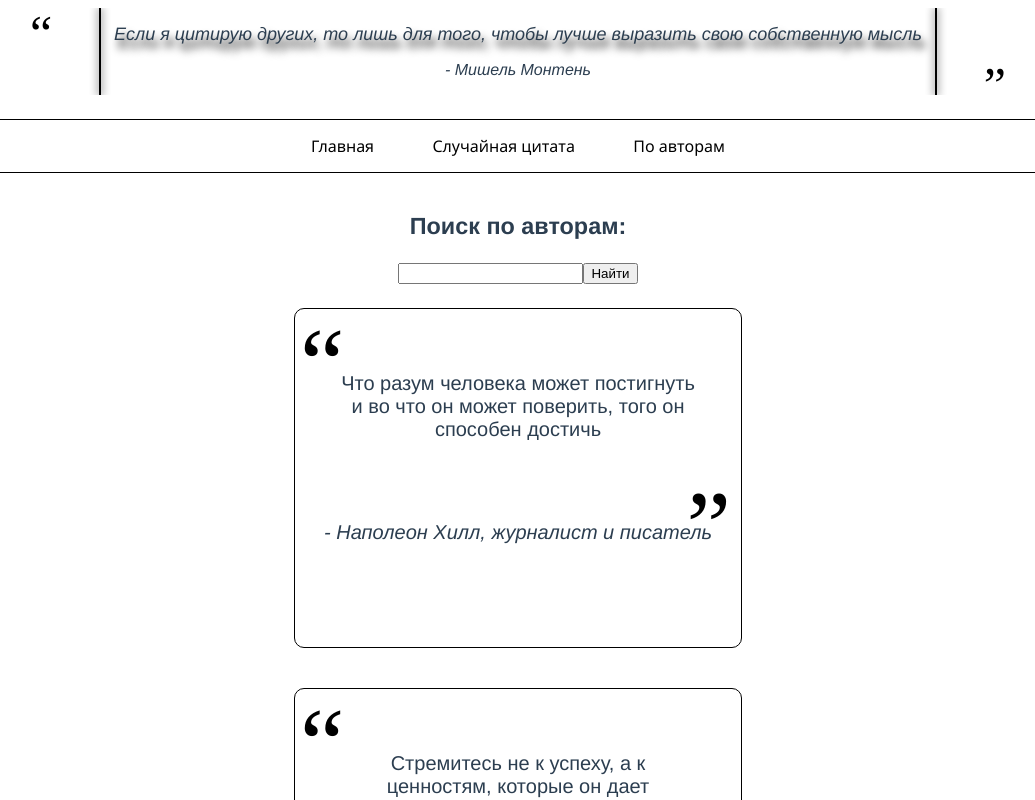
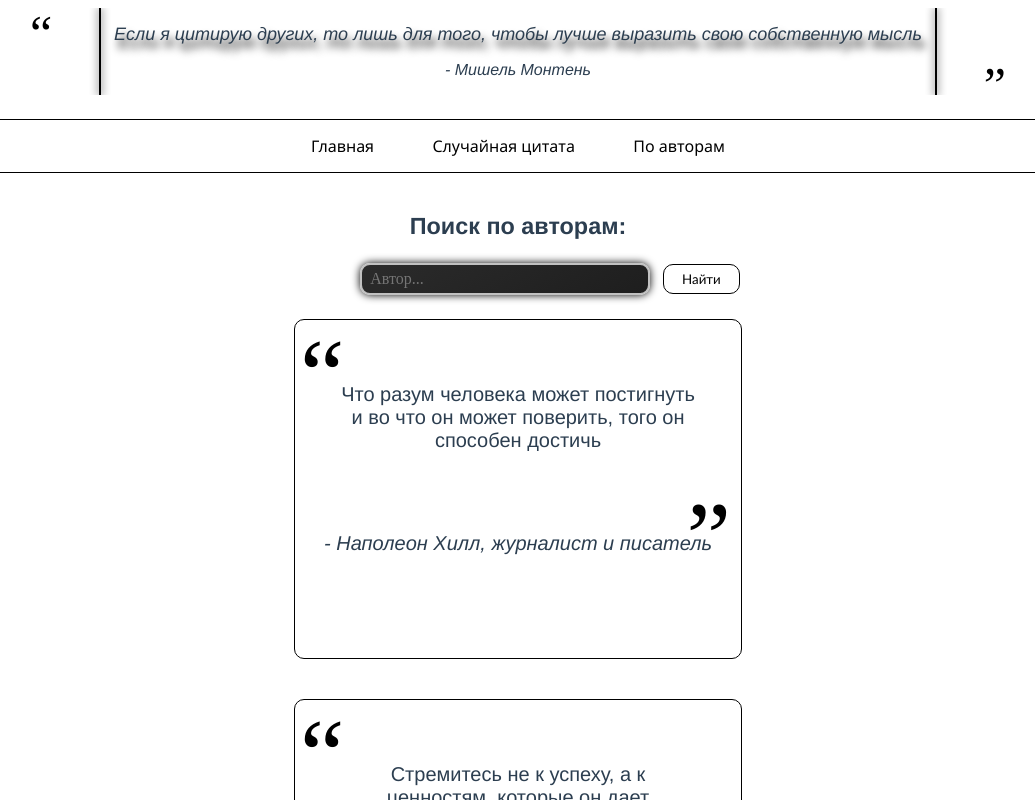
Before and after one commit to beautiful-cookie/cite-for-every-day, a Vue app: page /Authors-filter in a window 1280 px wide. Shown: the top 800 px of the page, without its empty margins (122-1157 px from the left). Built offline with nearby package versions, Linux system fonts and the light colour scheme.

Commit message:
input form styled

```diff
--- a/src/views/AuthorsFilter.vue
+++ b/src/views/AuthorsFilter.vue
@@ -2,8 +2,8 @@
     <div class="content-box">
         <h3>Поиск по авторам: </h3>
         <div class="input-form">
-            <input type="text" v-model="inputTxt">
-            <button v-on:click="saveInpValue">Найти</button>
+            <input placeholder="Автор..." type="text" class="inp" v-model="inputTxt">
+            <button class="inpBtn" v-on:click="saveInpValue">Найти</button>
         </div>
 
         <div class="cites-wrapper">
@@ -37,13 +37,13 @@ export default {
             let citesArr = JSON.parse(citesArrStringify).quotes
 
             cites = citesArr.filter( el =>
-                el.author.includes(this.inputValue)
+                el.author.toLowerCase().includes(this.inputValue)
             )
 
             return cites
         },
         saveInpValue() {
-            this.inputValue = this.inputTxt
+            this.inputValue = this.inputTxt.trim().toLowerCase()
             this.inputTxt = ''
         }
     }
@@ -63,6 +63,43 @@ export default {
     display: flex;
     justify-content: center;
     align-items: center;
+    margin-left: 5vw;
+    gap: 1vw;
+}
+
+.inp
+{
+    min-width: 250px;
+    width: 30vw;
+    max-width: 270px;
+    background: linear-gradient(150deg, #2B2B2B, #1E1E1E);
+    font-size: 16px;
+    border: 2px solid #C1C1C1;
+    border-radius: 10px;
+    color: white;
+    padding: 5px 8px 5px 8px;
+    box-shadow: 0px 0px 8px black;
+    font-family: 'Times New Roman', Times, serif;
+}
+
+.inpBtn
+{
+    padding: 6px 18px 6px 18px;
+    background-color: white;
+    border-radius: 10px;
+    border: 1px solid black;
+    color: black;
+    font-family: 'Trebuchet MS', 'Lucida Sans Unicode', 'Lucida Grande', 'Lucida Sans', Arial, sans-serif;
+    transition-property: color, background-color, box-shadow;
+    transition-duration: 0.5s;
+}
+
+.inpBtn:hover
+{
+    color: white;
+    text-shadow: 0 0 8px white;
+    background-color: black;
+    box-shadow: 0 0 8px black;
 }
 
 .cites-wrapper
@@ -73,6 +110,5 @@ export default {
     align-items: center;
     gap: 5vh;
     margin-top: 3vh;
-
 }
 </style>
```
